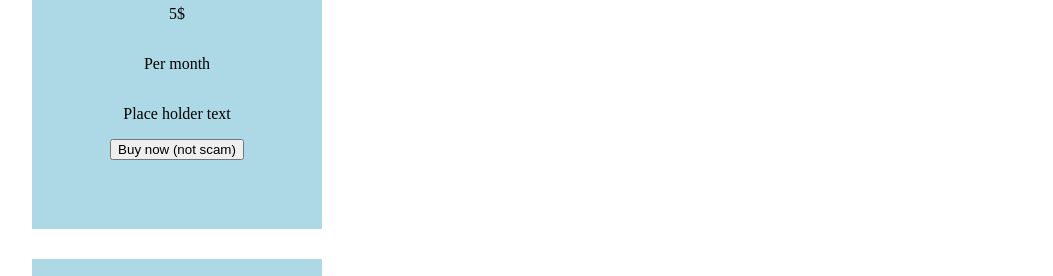
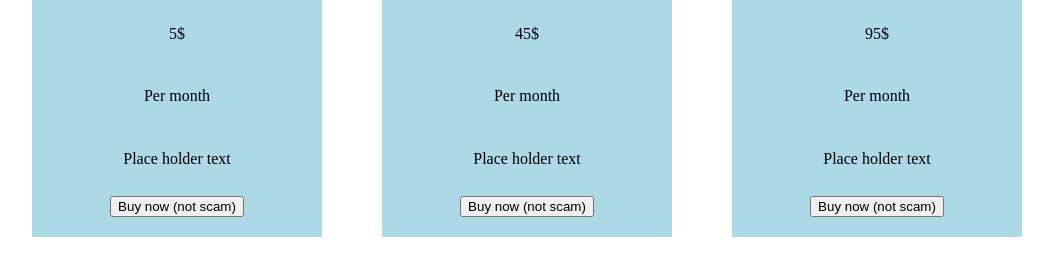
Before and after one commit to marvinfirmansyah-star/flexboxprac, a plain HTML site: page index.html in a window 1280 px wide. Shown: the part 141-417 px from the top of the page, without its empty margins (6-1059 px from the left). Drawn offline with Linux system fonts and the light colour scheme.

Commit message:
Update styles.css

```diff
--- a/styles.css
+++ b/styles.css
@@ -4,12 +4,18 @@
     margin:30px;
     background-color:lightblue;
     display:flex;
-    flex-direction:column;
+    flex-direction: column;
     flex-wrap: wrap;
-    justify-content;space-between;
+    justify-content: space-between;
     align-items:center;
     padding:20px;
+  flex:112000px
 }
-p{
-    text-align:center;
+p {
+    text-align: center;
 }
+
+.container {
+  display: flex;
+  flex-wrap: wrap;
+}
```
